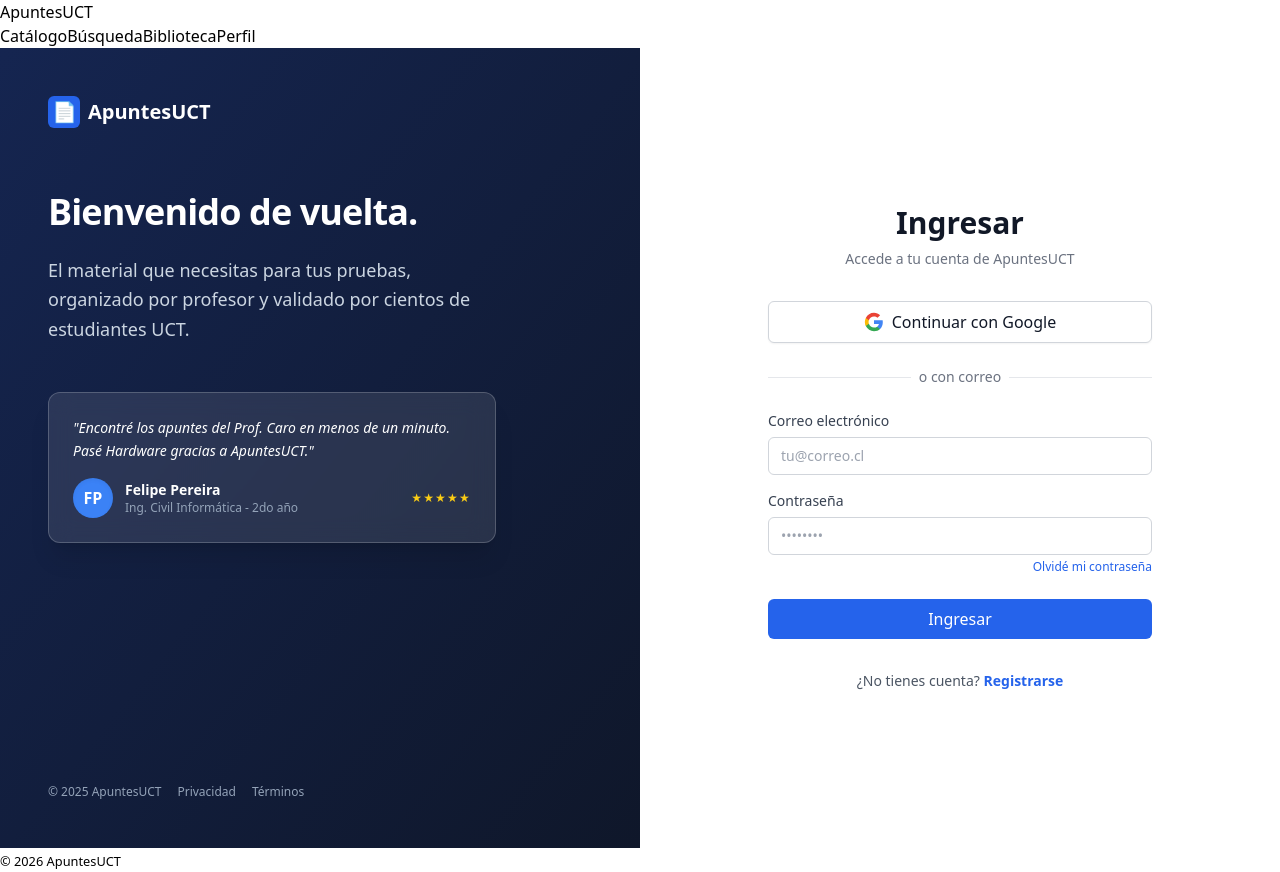
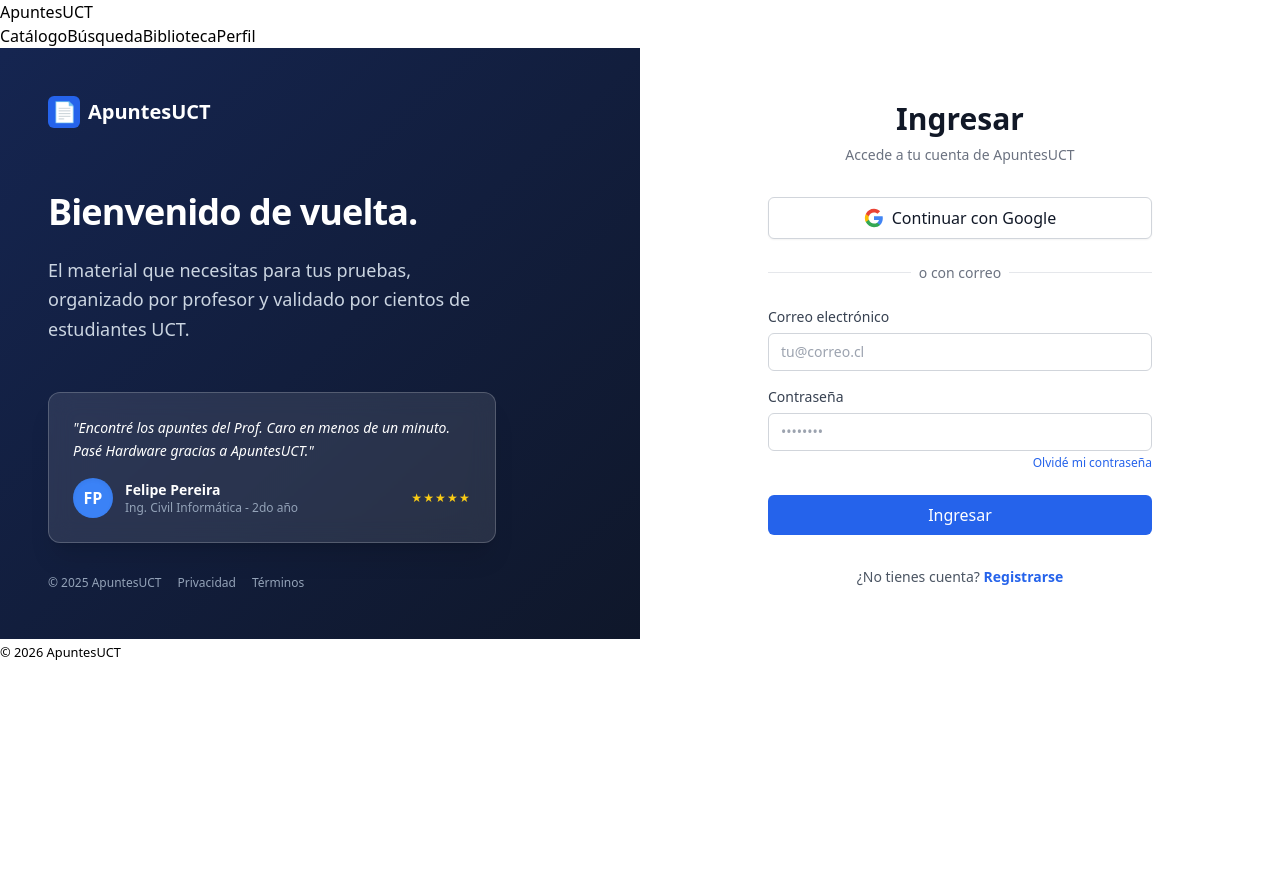
Before and after one commit to cchelooo/ApuntesUCT, a React (Vite) app in the folder web/: page /login in a window 1280 px wide. After the commit the page ends 800 px from the top, so only its background shows below. Built offline with nearby package versions, Linux system fonts and the light colour scheme.

Commit message:
fix(login): prevenir recarga de form y ajustar altura a h-full

```diff
--- a/web/src/presentation/pages/LoginPage.tsx
+++ b/web/src/presentation/pages/LoginPage.tsx
@@ -4,7 +4,7 @@
 
 export function LoginPage() {
   return (
-    <div className="min-h-screen flex">
+    <div className="h-full w-full flex">
 
       {/* Panel Izquierdo (Oculto en móviles, visible en pantallas lg) */}
       <div className="hidden lg:flex lg:w-1/2 bg-slate-900 text-white p-12 flex-col justify-between relative overflow-hidden">
@@ -89,7 +89,7 @@
               </div>
             </div>
 
-            <form className="space-y-4">
+            <form className="space-y-4" onSubmit={(event) => event.preventDefault()}>
               <Input
                 label="Correo electrónico"
                 placeholder="tu@correo.cl"
```
